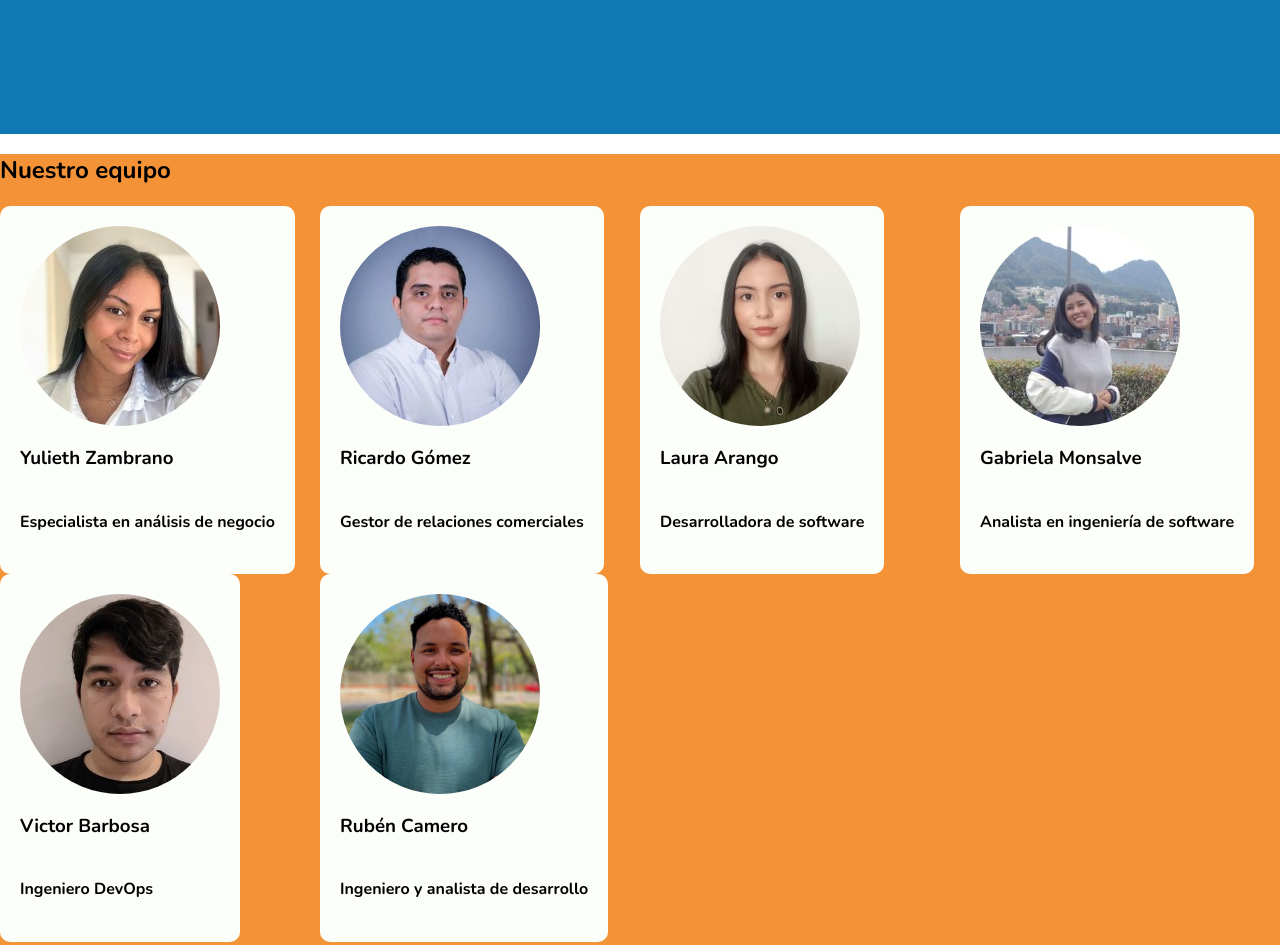
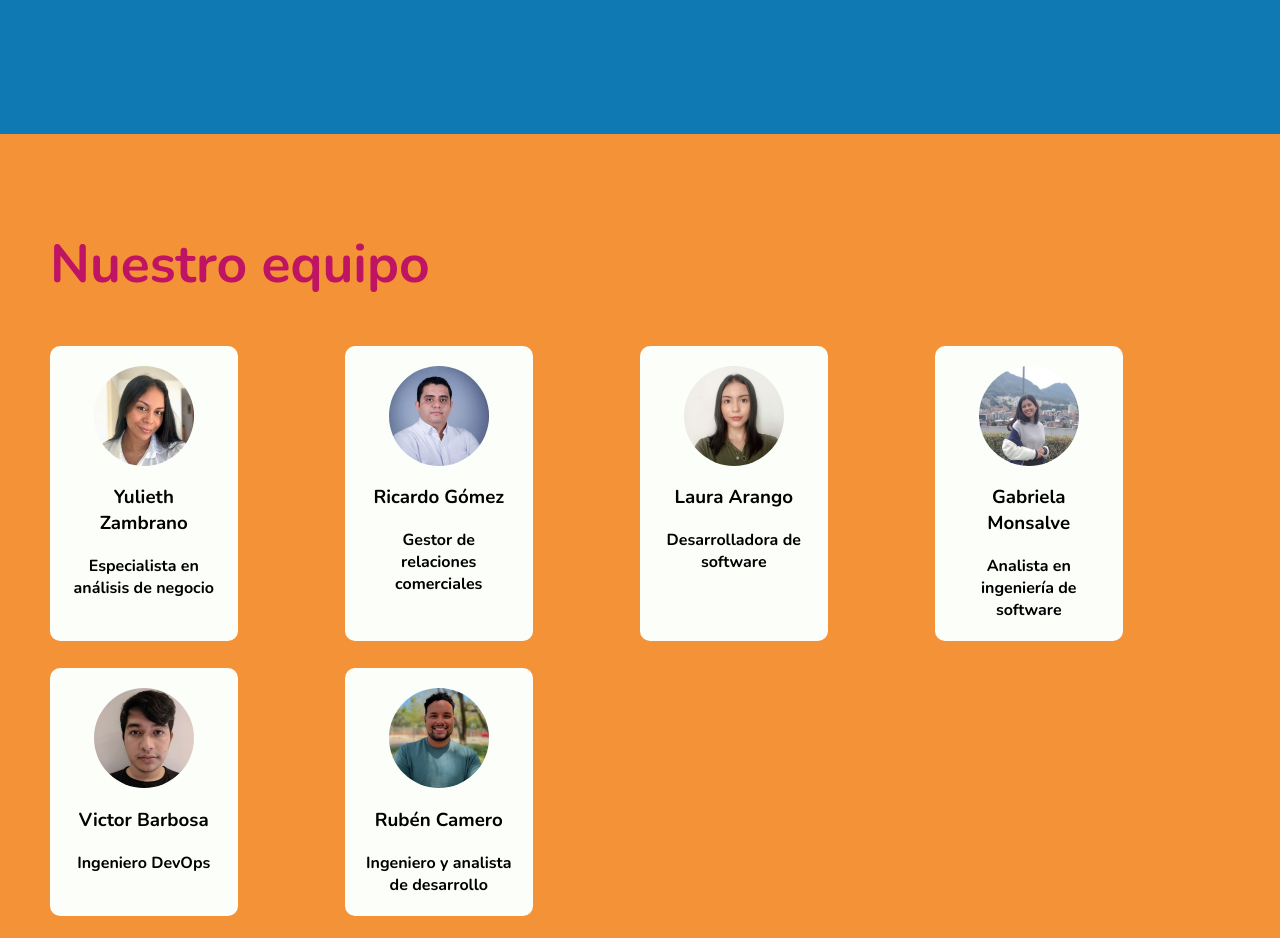
Before and after one commit to lmarangoc/equipo2_repo, a plain HTML site: page index.html in a window 1280 px wide. Shown: the part 740-1685 px from the top of the page. Drawn offline with nearby package versions, Linux system fonts and the light colour scheme.

Commit message:
Update CSS styles and fix HTML structure in style.css

```diff
--- a/style.css
+++ b/style.css
@@ -73,10 +73,6 @@ nav{
     background-color: var(--light-color);
 }
 
-.fit-content{
-    width: fit-content;
-}
-
 a {
     text-decoration: none;
     font-weight: bold;
@@ -84,20 +80,34 @@ a {
 
 #about-us{
     background-color: var(--tertiary-color);
+    padding: 50px;
+    height: fit-content;
 }
 
 .profile-picture{
     border-radius: 50%;
-    width: 200px;
-    height: 200px;
+    width: 100px;
+    height: 100px;
+    align-self: center;
 }
 
 .profiles{
     display: grid;
-    grid-template-columns: repeat(auto-fill, minmax(300px, 1fr));
-    align-items: center;
+    grid-template-columns: repeat(4, 1fr);
+    row-gap: 5%;
 }
 
 .profile{
     padding: 20px;
+    width: 50%;
+    text-align: center;
 }
+
+.profile h4{
+    margin: 0;
+}
+
+.about-title{
+    font-size: 40pt;
+    color: var(--secondary-color);
+}
```
